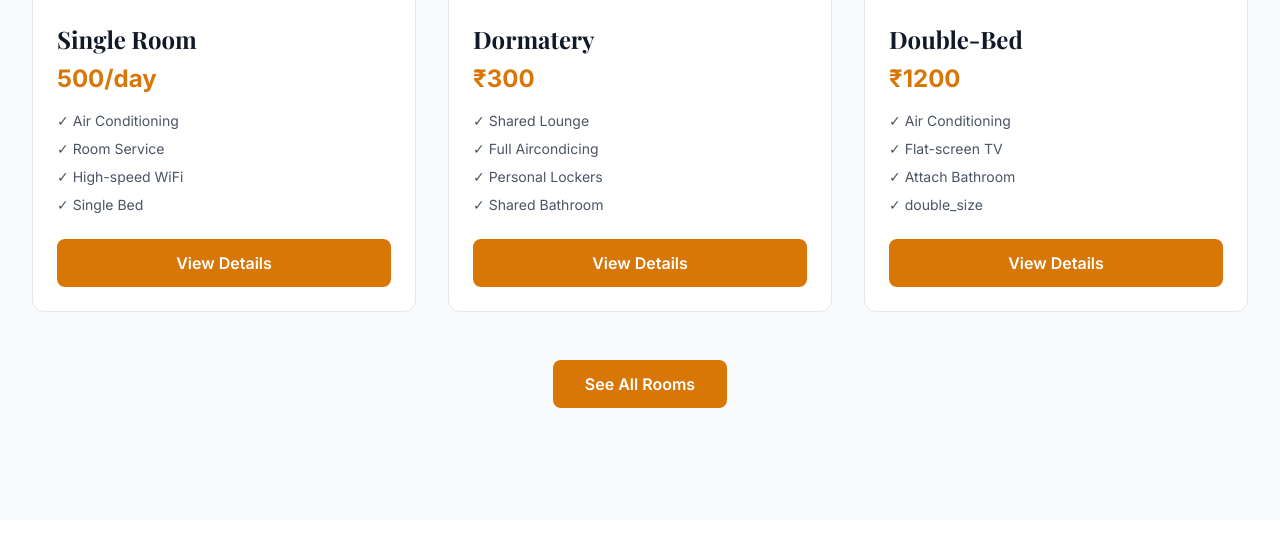
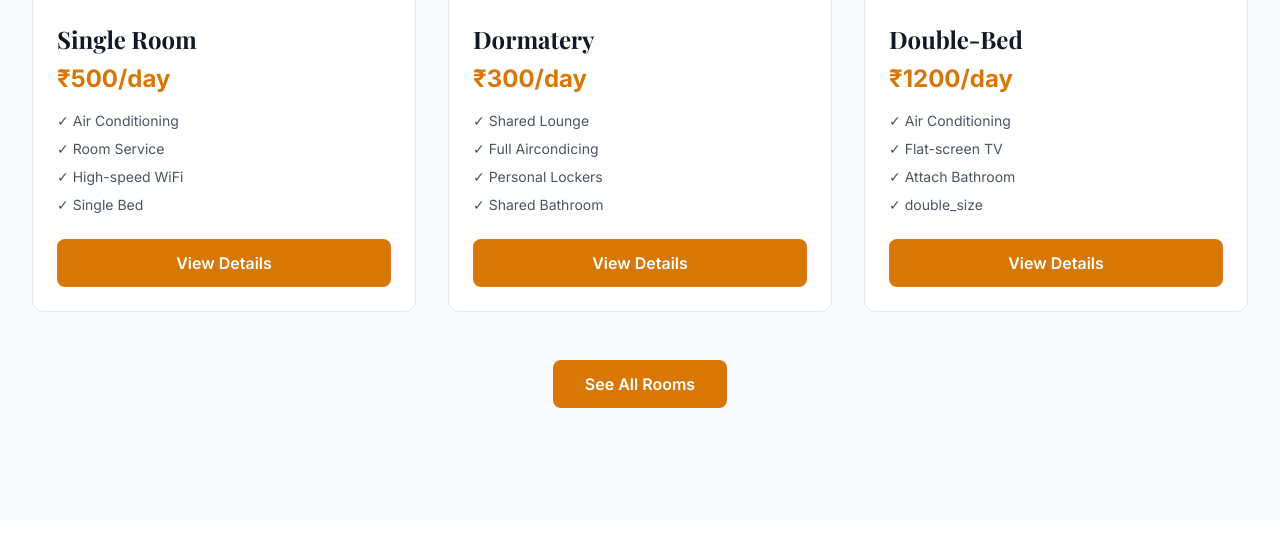
Before and after one commit to Shubham98-code/hotel2, a Django app: page / in a window 1280 px wide. Shown: the part 1779-2339 px from the top of the page. Run offline with Django 5.2, Linux system fonts and the light colour scheme; some libraries are stand-ins or nearby versions.

Commit message:
update some price

```diff
--- a/templates/index.html
+++ b/templates/index.html
@@ -203,7 +203,7 @@
                             </div>
                             <div class="p-6">
                                 <h3 class="text-2xl font-bold text-gray-900 mb-2">Single Room</h3>
-                                <p class="text-2xl font-bold text-amber-600 mb-4">500/day</p>
+                                <p class="text-2xl font-bold text-amber-600 mb-4">₹500/day</p>
                                 <ul class="space-y-2 mb-6">
                                     <li class="flex items-center gap-2 text-gray-600 text-sm js-animate js-from-left" style="transition-delay: 0.1s;">✓ Air Conditioning</li>
                                     <li class="flex items-center gap-2 text-gray-600 text-sm js-animate js-from-left" style="transition-delay: 0.2s;">✓ Room Service</li>
@@ -223,7 +223,7 @@
                             </div>
                             <div class="p-6">
                                 <h3 class="text-2xl font-bold text-gray-900 mb-2">Dormatery</h3>
-                                <p class="text-2xl font-bold text-amber-600 mb-4">₹300</p>
+                                <p class="text-2xl font-bold text-amber-600 mb-4">₹300/day</p>
                                 <ul class="space-y-2 mb-6">
                                     <li class="flex items-center gap-2 text-gray-600 text-sm js-animate js-from-left" style="transition-delay: 0.1s;">✓ Shared Lounge</li>
                                     <li class="flex items-center gap-2 text-gray-600 text-sm js-animate js-from-left" style="transition-delay: 0.2s;">✓ Full Aircondicing</li>
@@ -243,7 +243,7 @@
                             </div>
                             <div class="p-6">
                                 <h3 class="text-2xl font-bold text-gray-900 mb-2">Double-Bed</h3>
-                                <p class="text-2xl font-bold text-amber-600 mb-4">₹1200</p>
+                                <p class="text-2xl font-bold text-amber-600 mb-4">₹1200/day</p>
                                 <ul class="space-y-2 mb-6">
                                     <li class="flex items-center gap-2 text-gray-600 text-sm js-animate js-from-left" style="transition-delay: 0.1s;">✓ Air Conditioning</li>
                                     <li class="flex items-center gap-2 text-gray-600 text-sm js-animate js-from-left" style="transition-delay: 0.2s;">✓ Flat-screen TV</li>
--- a/templates/rooms.html
+++ b/templates/rooms.html
@@ -230,7 +230,7 @@
             {
                 id: 4,
                 name: "Custom Occasion Room",
-                price: "statrting from../2000",
+                price: "2000/day statrting...",
                 image: "/static/css/custom.png",
                 description: "Specially decorated rooms tailored for birthdays, anniversaries, and celebrations.",
                 capacity: "2-4 Guests",
```
